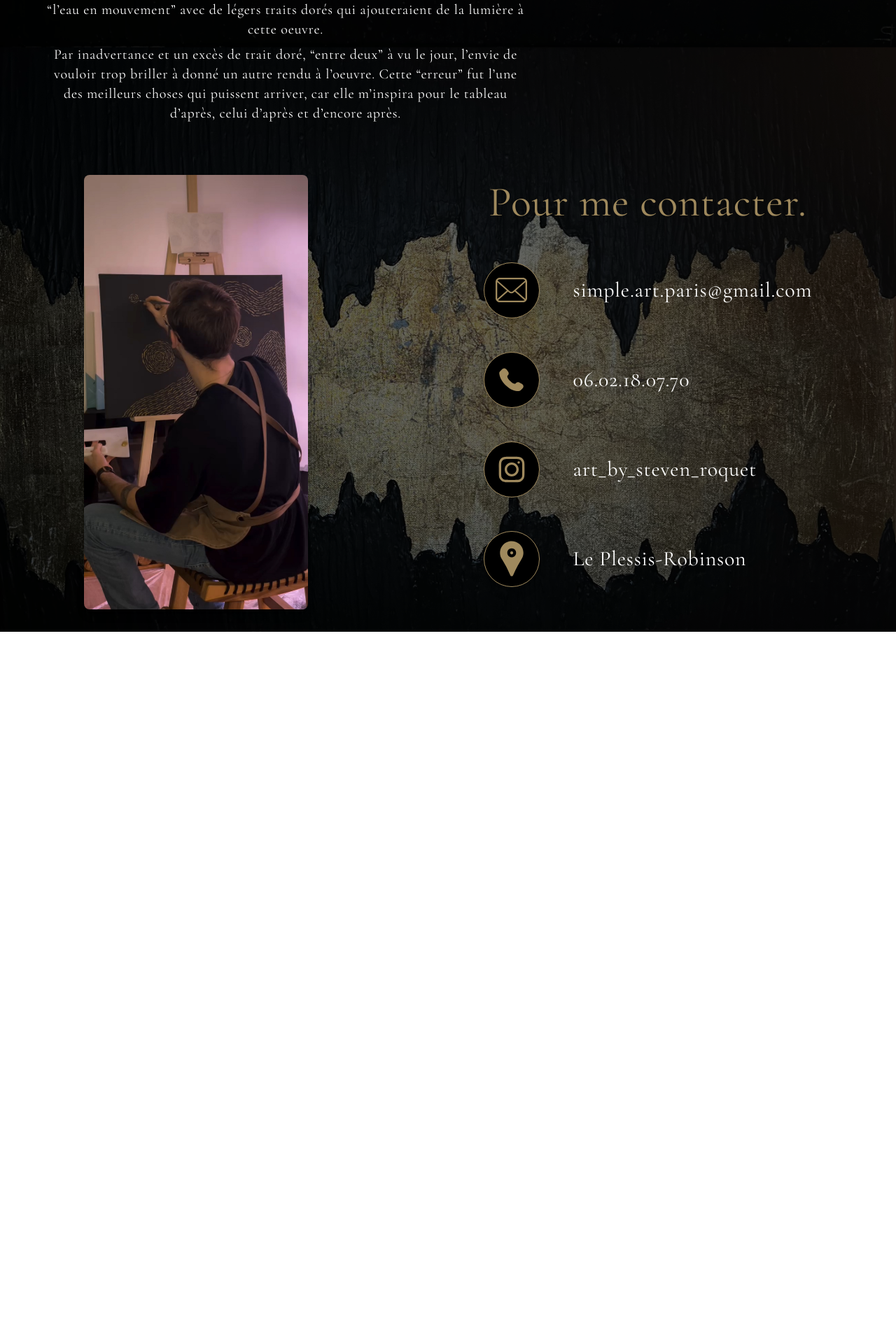
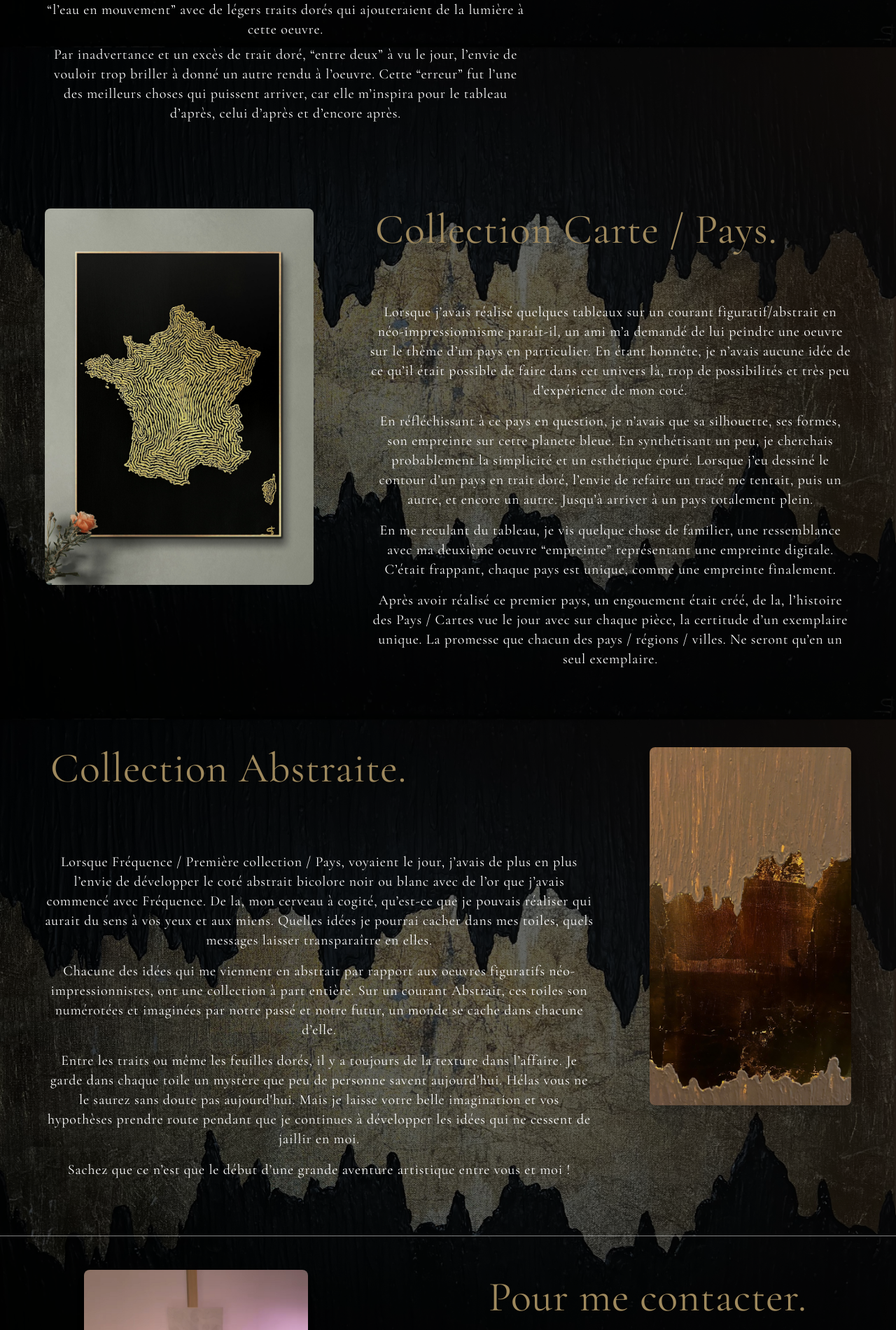
Before and after one commit to RKcodage/simple-art, a React (Vite) app: page / in a window 1280 px wide. Shown: the part 3776-5677 px from the top of the page at 70% size. Before the commit the page ends 4679 px from the top, so only its background shows below. Built offline with nearby package versions, Linux system fonts and the light colour scheme.

Commit message:
All collections completed

```diff
--- a/src/components/Contact.jsx
+++ b/src/components/Contact.jsx
@@ -2,7 +2,7 @@ import React from 'react'
 
 const Contact = () => {
   return (
-    <div className="w-full flex justify-center bg-black/60 py-8 gap-36" id='contact'>
+    <div className="w-full flex justify-center bg-black/60 py-12 gap-36" id='contact'>
       <div className="w-full md:w-1/2 lg:w-1/3">
         <img src="/assets/drawn33.jpg" className="w-3/4 h-auto rounded-lg shadow-lg"/>
       </div>
--- a/src/components/Creations.jsx
+++ b/src/components/Creations.jsx
@@ -2,7 +2,7 @@ import React from 'react'
 
 const Creations = () => {
   return (
-    <div className="bg-black/60 w-full min-h-[100vh] bg-cover bg-center bg-no-repeat px-12 items-center" id='creations'>
+    <div className="bg-black/60 w-full min-h-[100vh] bg-cover bg-center bg-no-repeat px-12 items-center border-b border-white/50" id='creations'>
 
       <div className="flex justify-center md:flex-row px-4 pt-[80px]">
 
@@ -46,10 +46,56 @@ const Creations = () => {
         </div>
 
         {/* // Image */}
-        <div className="w-full md:w-1/2 lg:w-1/3">
+        <div className="w-full md:w-1/2 lg:w-1/3 pt-12">
           <img
             src="/assets/empreinte-modif.jpg"
-            className="w-full h-auto rounded-lg shadow-lg pt-16"
+            className="w-full h-auto rounded-lg shadow-lg"
+            alt="Steven Roquet Exposition"
+          />
+        </div>
+      </div>
+
+      <div className="flex justify-center md:flex-row px-4 pt-[80px] pb-8">
+
+        {/* // Image */}
+        <div className="w-full md:w-1/2 lg:w-1/3">
+            <img
+              src="/assets/france.jpg"
+              className="w-full h-auto rounded-lg"
+              alt="Steven Roquet Exposition"
+            />
+        </div>
+        <div className="flex-1 ml-20">
+            <h2 className="text-6xl text-menuYellow mb-16 pl-2">Collection Carte / Pays.</h2>
+
+            <div className="flex flex-col items-center text-white ">
+              <p className="pt-[10px] text-xl text-center"> Lorsque j’avais réalisé quelques tableaux sur un courant figuratif/abstrait en néo-impressionnisme paraît-il, un ami m’a demandé de lui peindre une oeuvre sur le thème d’un pays en particulier. En étant honnête, je n’avais aucune idée de ce qu’il était possible de faire dans cet univers là, trop de possibilités et très peu d’expérience de mon coté.</p>
+              <p className="text-xl text-center pt-4">
+              En réfléchissant à ce pays en question, je n’avais que sa silhouette, ses formes, son empreinte sur cette planete bleue. En synthétisant un peu, je cherchais probablement la simplicité et un esthétique épuré. Lorsque j’eu dessiné le contour d’un pays en trait doré, l’envie de refaire un tracé me tentait, puis un autre, et encore un autre. Jusqu’à arriver à un pays totalement plein.</p>
+              <p className="text-xl text-center pt-4">En me reculant du tableau, je vis quelque chose de familier,  une ressemblance avec ma deuxième oeuvre “empreinte” représentant une empreinte digitale. C’était frappant, chaque pays est unique, comme une empreinte finalement.</p>
+              <p className="text-xl text-center pt-4">Après avoir réalisé ce premier pays, un engouement était créé,  de la, l’histoire des Pays / Cartes vue le jour avec sur chaque pièce, la certitude d’un exemplaire unique. La promesse que chacun des pays / régions / villes. Ne seront qu’en un seul exemplaire.</p>
+            </div>
+        </div>
+      </div>
+      <div className="flex justify-center md:flex-row px-4 pt-[80px] pb-[80px]">
+
+      <div className="flex-1 mr-20">
+          <h2 className="text-6xl text-menuYellow mb-20 pl-2">Collection Abstraite.</h2>
+
+          <div className="flex flex-col items-center text-white ">
+            <p className="pt-[10px] text-xl text-center"> Lorsque Fréquence / Première collection / Pays, voyaient le jour, j’avais de plus en plus l’envie de développer le coté abstrait bicolore noir ou blanc avec de l’or que j’avais commencé avec Fréquence. De la, mon cerveau à cogité, qu’est-ce que je pouvais réaliser qui aurait du sens à vos yeux et aux miens. Quelles idées je pourrai cacher dans mes toiles, quels messages laisser transparaître en elles. </p>
+            <p className="text-xl text-center pt-4">
+            Chacune des idées qui me viennent en abstrait par rapport aux oeuvres figuratifs néo-impressionnistes, ont une collection à part entière. Sur un courant Abstrait, ces toiles son numérotées et imaginées par notre passé et notre futur, un monde se cache dans chacune d’elle.</p>
+            <p className="text-xl text-center pt-4">Entre les traits ou même les feuilles dorés, il y a toujours de la texture dans l’affaire. Je garde dans chaque toile un mystère que peu de personne savent aujourd'hui. Hélas vous ne le saurez sans doute pas aujourd'hui. Mais je laisse votre belle imagination et vos hypothèses prendre route pendant que je continues à développer les idées qui ne cessent de jaillir en moi.</p>
+            <p className="text-xl text-center pt-4">Sachez que ce n’est que le début d’une grande aventure artistique entre vous et moi !</p>
+          </div>
+        </div>
+
+        {/* // Image */}
+        <div className="w-full md:w-1/2 lg:w-1/4">
+          <img
+            src="/assets/drawn11.jpg"
+            className="w-full h-auto rounded-lg shadow-lg"
             alt="Steven Roquet Exposition"
           />
         </div>
```
Also changed, not shown: public/assets/drawn11.jpg (added), public/assets/france.jpg (added).
